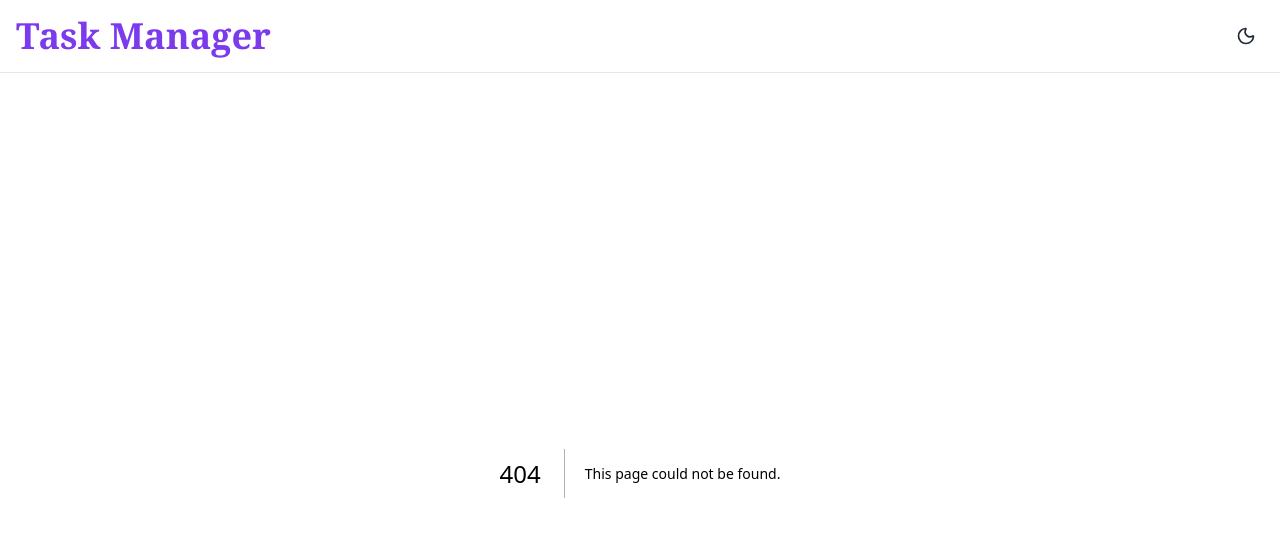
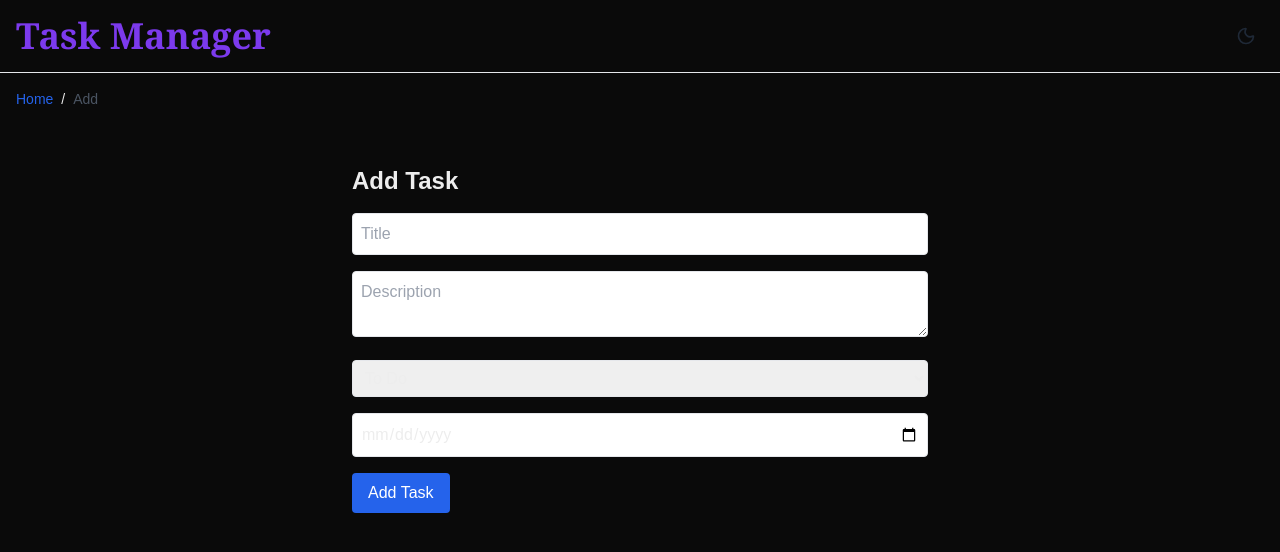
Before and after one commit to Prem324/TaskManager-Frontend, a Next.js app: page /add in a window 1280 px wide. Before the commit this address had no page. Shown: the top 552 px of the page. Built offline with nearby package versions, Linux system fonts and the light colour scheme; no server answers.

Commit message:
TaskManager Frontend

```diff
--- a/src/app/pages/add/page.tsx
+++ b/src/app/(pages)/add/page.tsx
@@ -3,14 +3,13 @@
 import { useRouter } from "next/navigation";
 import TaskForm from "../../components/TaskForm";
 import { Task } from "../../types/task";
+import Breadcrumbs from "../../components/Breadcrumbs";
 
 const API_URL = process.env.NEXT_PUBLIC_API_URL || "http://localhost:3001";
-
 
 export default function AddTaskPage() {
   const router = useRouter();
 
-  // Handle form submission
   const handleAdd = async (task: Omit<Task, "id">) => {
     const res = await fetch(`${API_URL}/tasks`, {
       method: "POST",
@@ -19,16 +18,19 @@ export default function AddTaskPage() {
     });
 
     if (res.ok) {
-      router.push("/");
+      router.push("/home");
     } else {
       console.error("Failed to create task");
     }
   };
 
   return (
-    <div className="max-w-xl mx-10 sm:mx-auto py-10">
-      <h1 className="text-2xl font-bold mb-4 dark:text-white">Add Task</h1>
-      <TaskForm submitLabel="Add Task" onSubmit={handleAdd} />
+    <div className="m-4">
+      <Breadcrumbs />
+      <div className="max-w-xl mx-10 sm:mx-auto py-10">
+        <h1 className="text-2xl font-bold mb-4 dark:text-white">Add Task</h1>
+        <TaskForm submitLabel="Add Task" onSubmit={handleAdd} />
+      </div>
     </div>
   );
 }
--- a/src/app/pages/edit/[id]/page.tsx
+++ b/src/app/(pages)/edit/[id]/page.tsx
@@ -4,6 +4,7 @@ import { useEffect, useState } from "react";
 import { useParams, useRouter } from "next/navigation";
 import TaskForm from "../../../components/TaskForm";
 import type { Task } from "../../../types/task";
+import Breadcrumbs from "../../../components/Breadcrumbs";
 import { format } from "date-fns";
 
 const API_URL = process.env.NEXT_PUBLIC_API_URL || "http://localhost:3001";
@@ -52,7 +53,7 @@ export default function EditTaskPage() {
       body: JSON.stringify(updatedTask),
     });
     if (res.ok) {
-      router.push("/");
+      router.push("/home");
     } else {
       setError("Failed to update task");
     }
@@ -62,6 +63,9 @@ export default function EditTaskPage() {
   if (loading) return <p className="p-6">Loading...</p>;
 
   return (
+    <div className="m-4">
+      <Breadcrumbs />
+
       <div className="max-w-xl mx-10 sm:mx-auto py-10">
         <h1 className="text-2xl font-bold mb-4 dark:text-white">Edit Task</h1>
         {error && <p className="text-red-500 text-sm mb-2">{error}</p>}
@@ -94,5 +98,6 @@ export default function EditTaskPage() {
           </>
         )}
       </div>
+    </div>
   );
 }
--- /dev/null
+++ b/src/app/(pages)/home/page.tsx
@@ -0,0 +1,73 @@
+"use client";
+
+import { useEffect, useState } from "react";
+import { useToast } from "../../components/ToastProvider";
+import TaskCard from "../../components/TaskCard";
+import Link from "next/link";
+
+interface Task {
+  id: string;
+  title: string;
+  status: "todo" | "in_progress" | "done";
+  dueDate?: string;
+  createdAt: string;
+  updatedAt: string;
+}
+
+const URL = process.env.NEXT_PUBLIC_API_URL || "http://localhost:3001";
+
+export default function Home() {
+  const [tasks, setTasks] = useState<Task[]>([]);
+  const [filter, setFilter] = useState("all");
+  const toast = useToast();
+
+  const fetchTasks = async () => {
+    const res = await fetch(`${URL}/tasks`);
+    const data = await res.json();
+    setTasks(data);
+  };
+
+  const handleDelete = async (id: string) => {
+    const confirmed = confirm("Are you sure you want to delete this task?");
+    if (!confirmed) return;
+    await fetch(`${URL}/tasks/${id}`, { method: "DELETE" });
+    fetchTasks();
+    toast("Task deleted successfully");
+  };
+
+  useEffect(() => {
+    fetchTasks();
+  }, []);
+
+  const filteredTasks =
+    filter === "all" ? tasks : tasks.filter((t) => t.status === filter);
+
+  return (
+    <main className="p-6">
+      <div className="flex justify-between items-center mb-4">
+        <h1 className="text-2xl font-bold dark:text-white">Task List</h1>
+        <Link
+          href="/add"
+          className="bg-blue-500 hover:bg-blue-600 text-white px-4 py-2 rounded"
+        >
+          Add Task
+        </Link>
+      </div>
+      <select
+        value={filter}
+        onChange={(e) => setFilter(e.target.value)}
+        className="mb-4 border p-2 rounded dark:bg-gray-800 dark:text-white"
+      >
+        <option value="all">All</option>
+        <option value="todo">To Do</option>
+        <option value="in_progress">In Progress</option>
+        <option value="done">Done</option>
+      </select>
+      <div className="grid gap-4">
+        {filteredTasks.map((task) => (
+          <TaskCard key={task.id} task={task} onDelete={handleDelete} />
+        ))}
+      </div>
+    </main>
+  );
+}
--- /dev/null
+++ b/src/app/components/Breadcrumbs.tsx
@@ -0,0 +1,38 @@
+"use client";
+
+import Link from "next/link";
+import { usePathname } from "next/navigation";
+
+export default function Breadcrumbs() {
+  const pathname = usePathname();
+  const segments = pathname.split("/").filter(Boolean);
+
+  const crumbs = segments.map((segment, index) => {
+    const href = "/" + segments.slice(0, index + 1).join("/");
+    const label = segment
+      .replace(/[-_]/g, " ")
+      .replace(/\b\w/g, (c) => c.toUpperCase());
+
+    return (
+      <span key={href} className="text-gray-600 dark:text-gray-300">
+        {index > 0 && <span className="mx-2">/</span>}
+        <Link href={href} className="hover:underline">
+          {label}
+        </Link>
+      </span>
+    );
+  });
+
+  return (
+    <nav className="mb-4 text-sm font-medium">
+      <Link
+        href="/"
+        className="text-blue-600 hover:underline dark:text-blue-400"
+      >
+        Home
+      </Link>
+      {crumbs.length > 0 && <span className="mx-2">/</span>}
+      {crumbs}
+    </nav>
+  );
+}
--- a/src/app/components/TaskCard.tsx
+++ b/src/app/components/TaskCard.tsx
@@ -22,7 +22,7 @@ export default function TaskCard({ task, onDelete }: TaskCardProps) {
   const router = useRouter();
 
   const handleEdit = () => {
-    router.push(`/pages/edit/${task.id}`);
+    router.push(`/edit/${task.id}`);
   };
 
   return (
--- a/src/app/components/TaskForm.tsx
+++ b/src/app/components/TaskForm.tsx
@@ -1,7 +1,7 @@
 "use client";
 
 import { useState } from "react";
-import { Task, TaskStatus } from "../types/task"; // Adjust the path if needed
+import { Task, TaskStatus } from "../types/task";
 
 interface TaskFormProps {
   initialData?: Task;
--- a/src/app/components/ToastProvider.tsx
+++ b/src/app/components/ToastProvider.tsx
@@ -1,4 +1,3 @@
-// src/components/ToastProvider.tsx
 "use client";
 
 import { createContext, useContext, useState } from "react";
--- a/src/app/layout.tsx
+++ b/src/app/layout.tsx
@@ -3,6 +3,7 @@ import { Geist, Geist_Mono } from "next/font/google";
 import "./styles/globals.css";
 import ToastProvider from "./components/ToastProvider";
 import DarkModeToggle from "./components/DarkModeToggle";
+import Link from "next/link";
 
 const geistSans = Geist({
   variable: "--font-geist-sans",
@@ -31,7 +32,7 @@ export default function RootLayout({
       >
         <header className="flex justify-between p-4 dark:bg-black">
           <h1 className="text-4xl text-violet-600 font-serif font-bold">
-            Task Manager
+            <Link href="/home">Task Manager</Link>
           </h1>
           <DarkModeToggle />
         </header>
--- a/src/app/page.tsx
+++ b/src/app/page.tsx
@@ -1,73 +1,5 @@
-"use client";
+import { redirect } from "next/navigation";
 
-import { useEffect, useState } from "react";
-import { useToast } from "./components/ToastProvider";
-import TaskCard from "./components/TaskCard";
-import Link from "next/link";
-
-interface Task {
-  id: string;
-  title: string;
-  status: "todo" | "in_progress" | "done";
-  dueDate?: string;
-  createdAt: string;
-  updatedAt: string;
+export default function HomeRedirect() {
+  redirect("/home");
 }
-
-const URL = process.env.NEXT_PUBLIC_API_URL || "http://localhost:3001";
-
-export default function Home() {
-  const [tasks, setTasks] = useState<Task[]>([]);
-  const [filter, setFilter] = useState("all");
-  const toast = useToast();
-
-  const fetchTasks = async () => {
-    const res = await fetch(`${URL}/tasks`);
-    const data = await res.json();
-    setTasks(data);
-  };
-
-  const handleDelete = async (id: string) => {
-    const confirmed = confirm("Are you sure you want to delete this task?");
-    if (!confirmed) return;
-    await fetch(`${URL}/tasks/${id}`, { method: "DELETE" });
-    fetchTasks();
-    toast("Task deleted successfully");
-  };
-
-  useEffect(() => {
-    fetchTasks();
-  }, []);
-
-  const filteredTasks =
-    filter === "all" ? tasks : tasks.filter((t) => t.status === filter);
-
-  return (
-    <main className="p-6">
-      <div className="flex justify-between items-center mb-4">
-        <h1 className="text-2xl font-bold dark:text-white">Task List</h1>
-        <Link
-          href="/pages/add"
-          className="bg-blue-500 hover:bg-blue-600 text-white px-4 py-2 rounded"
-        >
-          Add Task
-        </Link>
-      </div>
-      <select
-        value={filter}
-        onChange={(e) => setFilter(e.target.value)}
-        className="mb-4 border p-2 rounded dark:bg-gray-800 dark:text-white"
-      >
-        <option value="all">All</option>
-        <option value="todo">To Do</option>
-        <option value="in_progress">In Progress</option>
-        <option value="done">Done</option>
-      </select>
-      <div className="grid gap-4">
-        {filteredTasks.map((task) => (
-          <TaskCard key={task.id} task={task} onDelete={handleDelete} />
-        ))}
-      </div>
-    </main>
-  );
-}
```
Lines whose indentation alone changed are shown as unchanged.
